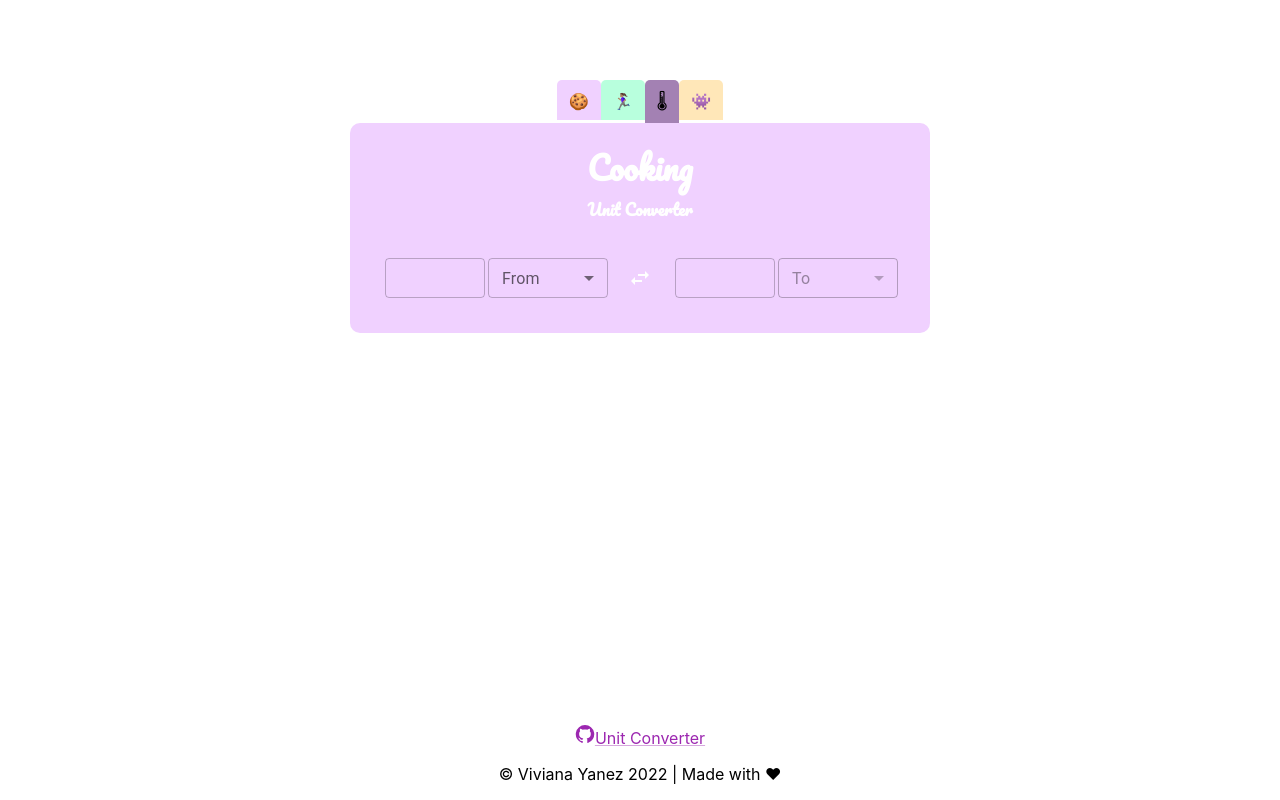
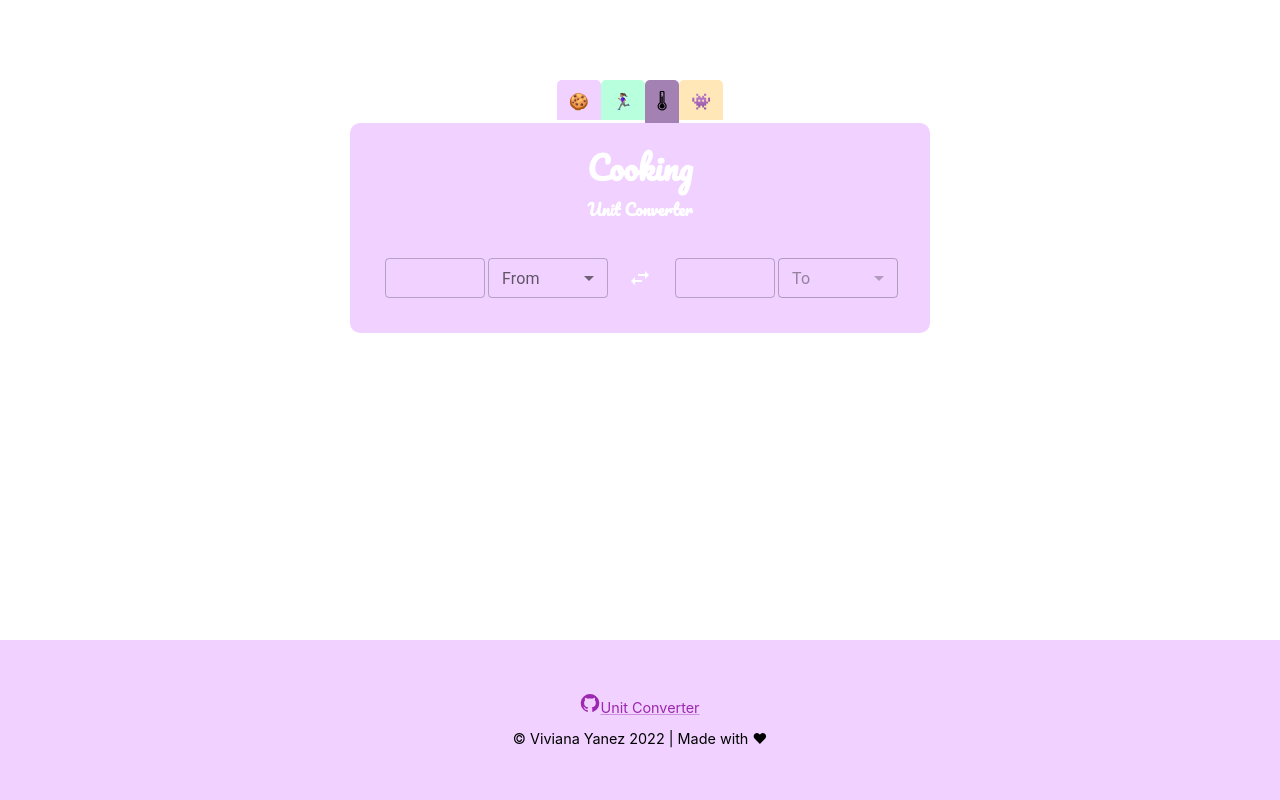
Before and after one commit to vivitt/unit-converter, a React (Create React App) app: page / in a window 1280 px wide. Built offline with nearby package versions, Linux system fonts and the light colour scheme.

Commit message:
added footer color

```diff
--- a/src/App.tsx
+++ b/src/App.tsx
@@ -1,4 +1,4 @@
-import React from "react";
+import React, { useState } from "react";
 import Footer from "./components/Footer";
 import Box from "@mui/material/Box";
 import "./styles/App.scss";
@@ -6,6 +6,7 @@ import "./styles/App.scss";
 import TabGroup from "./components/TabGroup";
 
 const App: React.FC = () => {
+  const [color, setColor] = useState<string>("#F0D1FF");
   return (
     <div className="App">
       <Box
@@ -17,10 +18,10 @@ const App: React.FC = () => {
           justifyContent: "center",
         }}
       >
-        <TabGroup />
+        <TabGroup setColor={setColor} />
       </Box>
 
-      <Footer />
+      <Footer color={color} />
     </div>
   );
 };
--- a/src/components/Footer.tsx
+++ b/src/components/Footer.tsx
@@ -3,11 +3,22 @@ import GitHubIcon from "@mui/icons-material/GitHub";
 
 import Link from "@mui/material/Link";
 import Box from "@mui/material/Box";
-const Footer: React.FC = () => {
+interface IProps {
+  color: string;
+}
+
+const Footer: React.FC<IProps> = ({ color }) => {
   return (
-    <Box sx={{ width: "100%", position: "absolute", bottom: "0" }}>
-      <div>
-        <p>
+    <Box
+      sx={{
+        width: "100%",
+        position: "absolute",
+        bottom: "0",
+        backgroundColor: color,
+      }}
+    >
+      <div className="footer">
+        <p className="footer__link">
           <Link
             color="secondary"
             href="https://github.com/Rviewer-Challenges/uGVtM3PdS45c4PdTPLKU"
@@ -16,9 +27,10 @@ const Footer: React.FC = () => {
             <GitHubIcon fontSize="small"></GitHubIcon>Unit Converter
           </Link>
         </p>
-      </div>
-      <div>
-        <p>© Viviana Yanez 2022 | Made with ♥︎</p>
+
+        <div className="footer__text">
+          <p>© Viviana Yanez 2022 | Made with ♥︎</p>
+        </div>
       </div>
     </Box>
   );
--- a/src/components/TabGroup.tsx
+++ b/src/components/TabGroup.tsx
@@ -12,7 +12,10 @@ import SwapHorizIcon from "@mui/icons-material/SwapHoriz";
 import SwapVertIcon from "@mui/icons-material/SwapVert";
 import { getResult } from "../converter";
 
-const TabGroup: React.FC = () => {
+interface IProps {
+  setColor: React.Dispatch<React.SetStateAction<string>>;
+}
+const TabGroup: React.FC<IProps> = ({ setColor }) => {
   const [from, setFrom] = useState<IUnit>({
     resourceName: "",
     multiplier: 0,
@@ -26,10 +29,8 @@ const TabGroup: React.FC = () => {
   const [disableTo, setDisableTo] = useState<boolean>(true);
   const [numberToConvert, setNumberToConvert] = useState<string>("");
   const [result, setResult] = useState<string>("-");
-  const [options, setOptions] = ["peso", "dolar", "euro"];
-  // const [error, setError] = useState<string>("");
 
-  const handleNavigateTabs = () => {
+  const handleNavigateTabs = (color: string) => {
     setResult("-");
     setTo({
       resourceName: "",
@@ -39,6 +40,7 @@ const TabGroup: React.FC = () => {
       resourceName: "",
       multiplier: 0,
     });
+    setColor(color);
   };
 
   const handleSwap = () => {
@@ -78,7 +80,7 @@ const TabGroup: React.FC = () => {
                 borderRadius: "5px 5px 0 0 ",
                 bottom: "0",
               }}
-              onClick={() => handleNavigateTabs()}
+              onClick={() => handleNavigateTabs(u.color)}
             >
               {u.emoji}
             </Tab>
--- a/src/styles/App.scss
+++ b/src/styles/App.scss
@@ -4,12 +4,6 @@
 .App {
   text-align: center;
   padding-top: 5rem;
-}
-
-@media (prefers-reduced-motion: no-preference) {
-  .App-logo {
-    animation: App-logo-spin infinite 20s linear;
-  }
 }
 
 .converter {
@@ -48,3 +42,8 @@
     align-items: center;
   }
 }
+
+.footer {
+  padding: 3%;
+  font-size: 0.9rem;
+}
```
Also changed, not shown: 1 other file (tests, documents, lock files or other folders).
